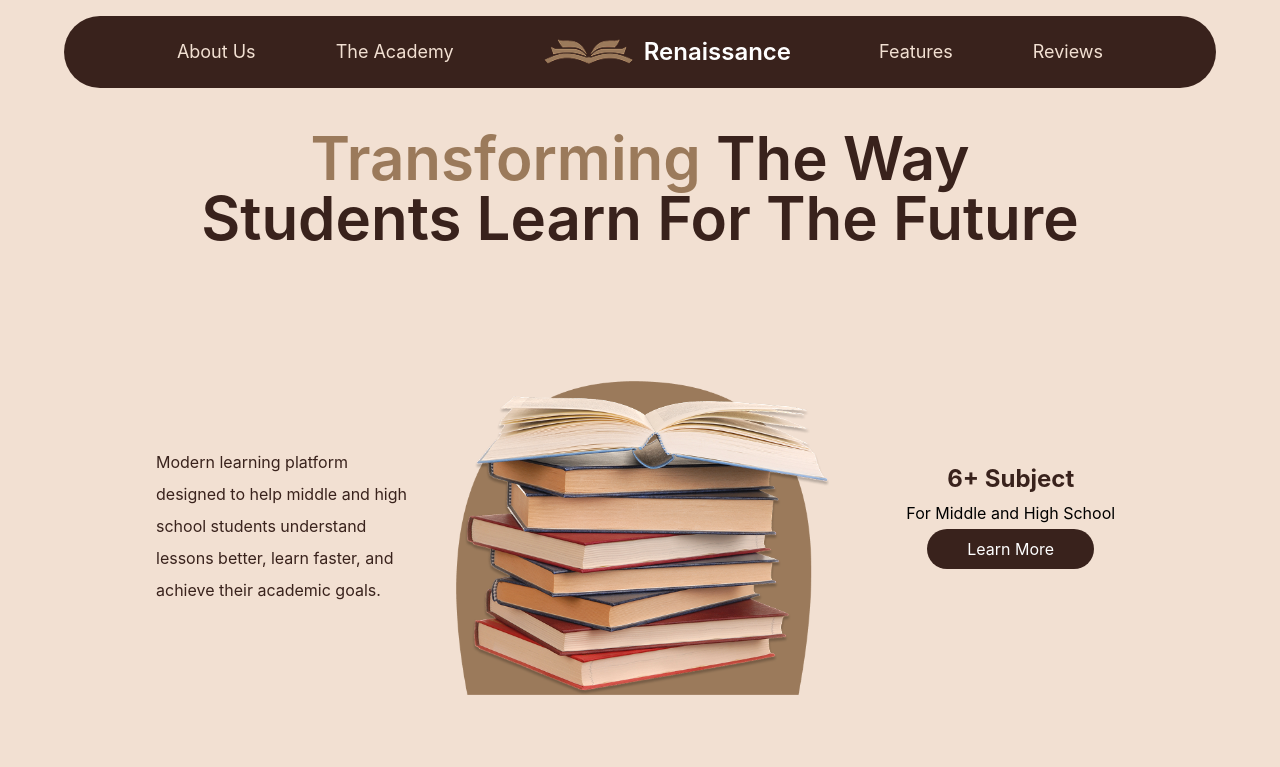
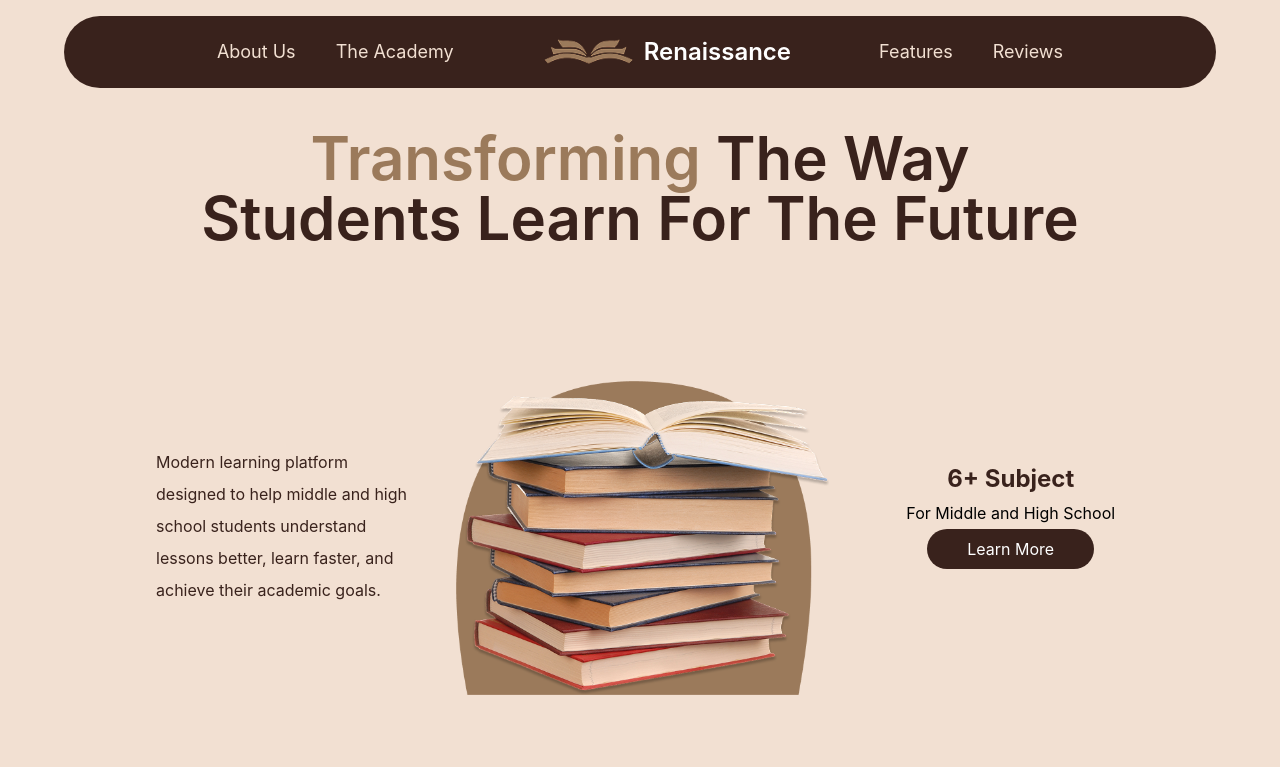
Before and after one commit to Athrsyd/Renaissance, a React (Vite) app in the folder Frontend/: page / in a window 1280 px wide. Shown: the top 767 px of the page. Built offline with nearby package versions, Linux system fonts and the light colour scheme.

Commit message:
modified:   Frontend/src/components/navbar.jsx

```diff
--- a/Frontend/src/components/navbar.jsx
+++ b/Frontend/src/components/navbar.jsx
@@ -19,18 +19,10 @@ const Navbar = () => {
   return (
     <header className=" fixed w-full flex justify-center unded-full z-9999">
       <nav className=" bg-bistre z-order-last flex p-3 mt-4 justify-center items-center gap-20 w-full max-w-6xl rounded-full">
-        <a
-          href="#about"
-          className="text-beige hover:text-chamoisee transition-colors text-lg"
-        >
-          About Us
-        </a>
-        <a
-          href="#academy"
-          className="text-beige hover:text-chamoisee transition-colors text-lg"
-        >
-          The Academy
-        </a>
+        <ul className='flex flex-row justify-center gap-10'>
+          <li className=''><a  href="#about"  className="text-beige hover:text-chamoisee transition-colors text-lg">  About Us</a></li>
+          <li className=''><a  href="#academy"  className="text-beige hover:text-chamoisee transition-colors text-lg">  The Academy</a></li>
+        </ul>
 
         <div className="logo">
           <a href="/" className="flex items-center p-2 gap-2">
@@ -39,18 +31,11 @@ const Navbar = () => {
           </a>
         </div>
 
-        <a
-          href="#features"
-          className="text-beige hover:text-chamoisee transition-colors text-lg"
-        >
-          Features
-        </a>
-        <a
-          href="#reviews"
-          className="text-beige hover:text-chamoisee transition-colors text-lg"
-        >
-          Reviews
-        </a>
+      <ul className='flex flex-row justify-center gap-10'>
+        <li><a  href="#features"  className="text-beige hover:text-chamoisee transition-colors text-lg">  Features</a></li>
+        <li><a  href="#reviews"  className="text-beige hover:text-chamoisee transition-colors text-lg">  Reviews</a></li>
+      </ul>
+
       </nav>
     </header>
   );
```
